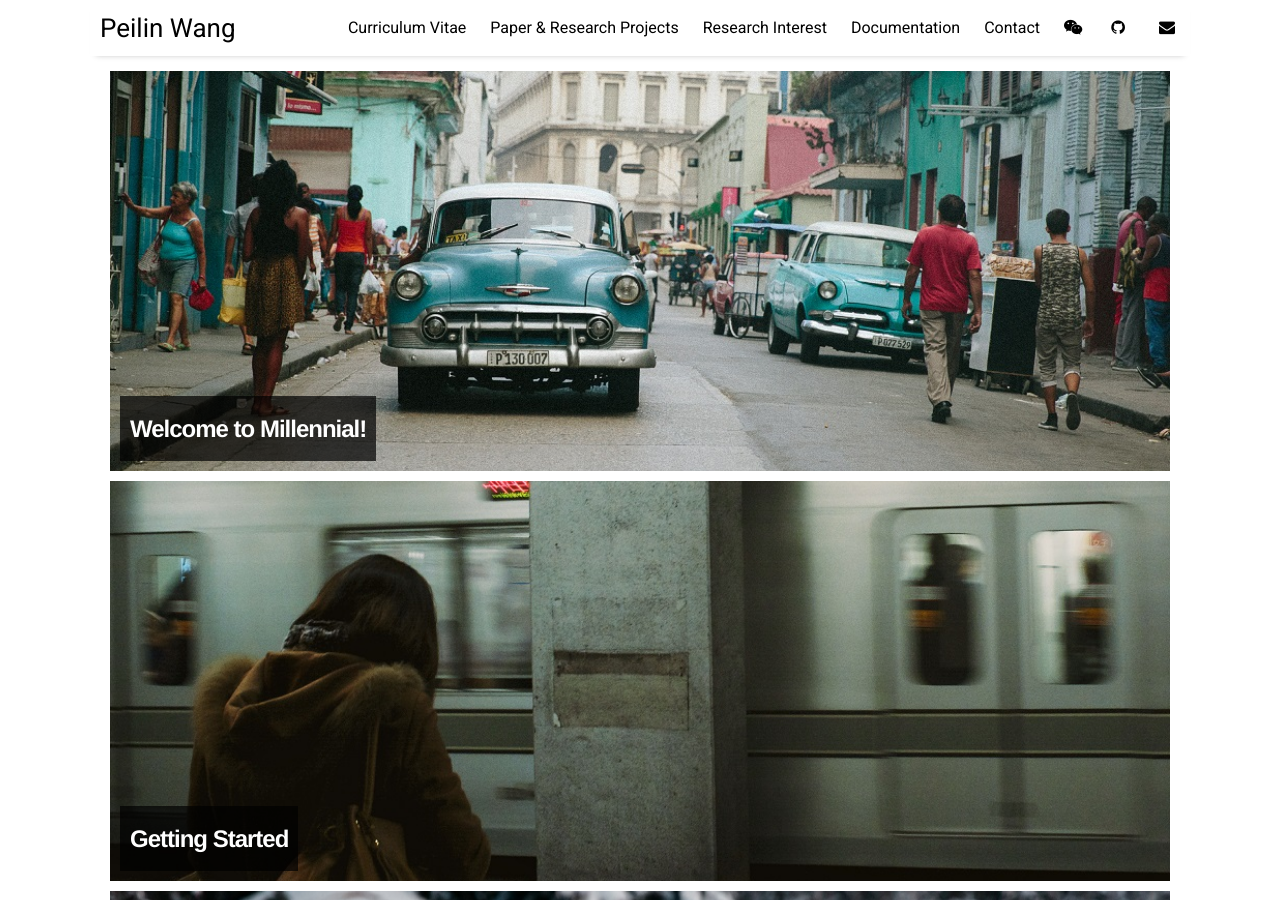
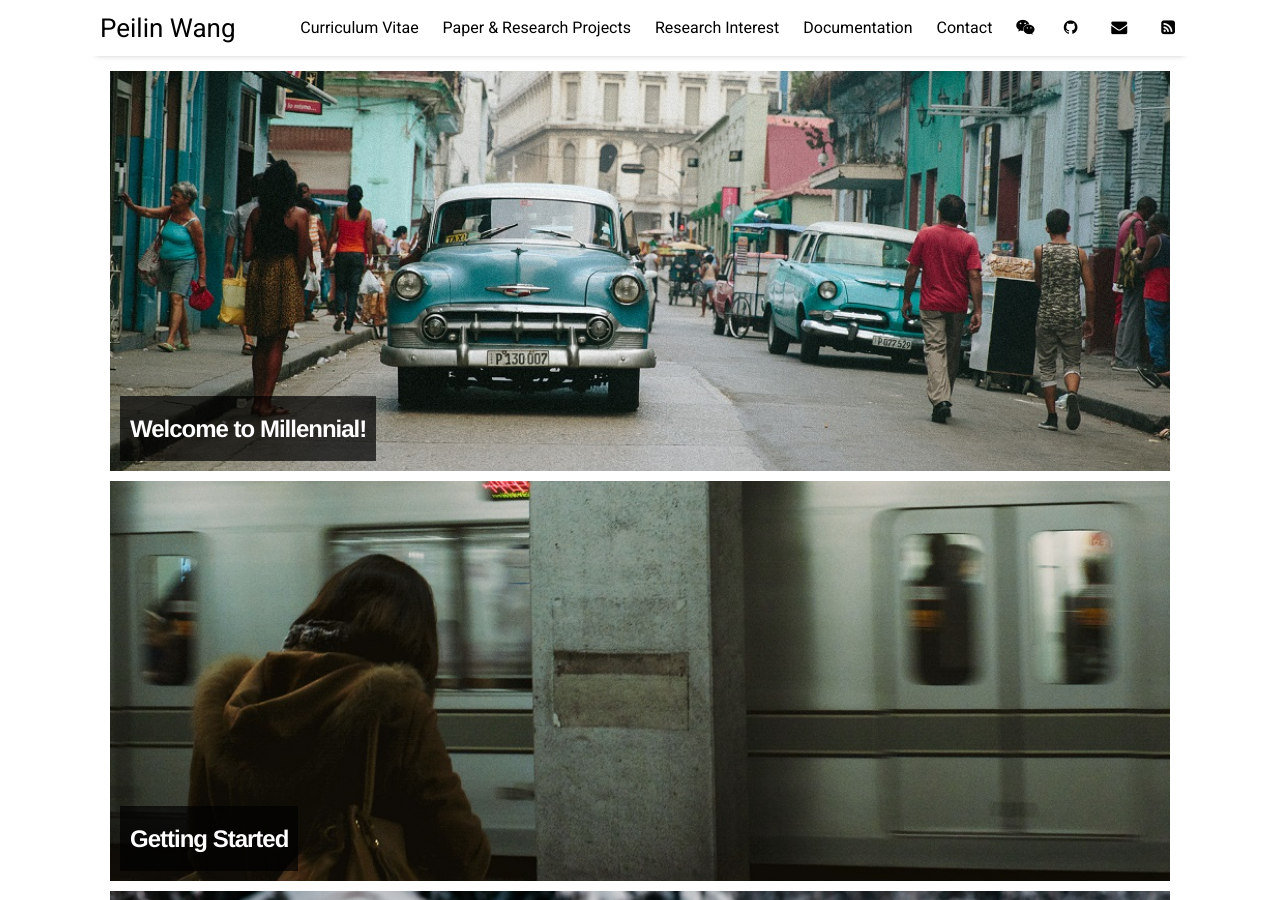
Before and after one commit to peilin-wang-git/peilin-wang-git.github.io, a Jekyll site: the page built from index.html, in a window 1280 px wide and 900 px high. Built offline with Jekyll 4.4.1, drawn with Linux system fonts in a browser that asks for light colours; nearby versions of some CDN libraries; the list of posts is cut into pages by our own code.

Commit message:
Update settings.yml

```diff
--- a/_data/settings.yml
+++ b/_data/settings.yml
@@ -23,7 +23,7 @@ social:
 - {icon: 'github', link:  'https://github.com/peilin-wang-git'}
 - {icon: 'envelope', link:  'wangpeilin9857@gmail.com'}
 # - {icon: 'rss-square', link: 'feed.xml'}
-# - {icon: 'rss-square', link: 'rss-feed.xml'}
+- {icon: 'rss-square', link: 'rss-feed.xml'}
 
 # Customize site text
 pagination:
```
